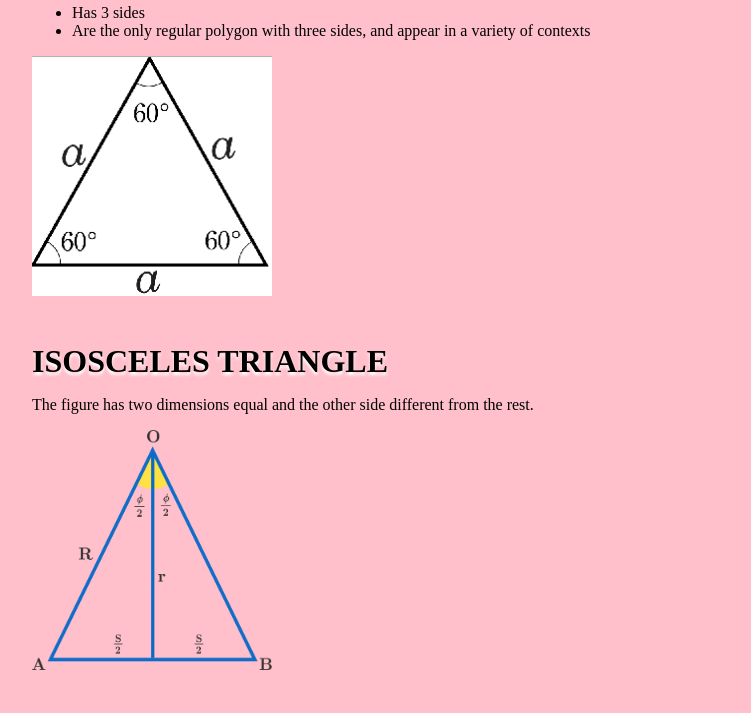
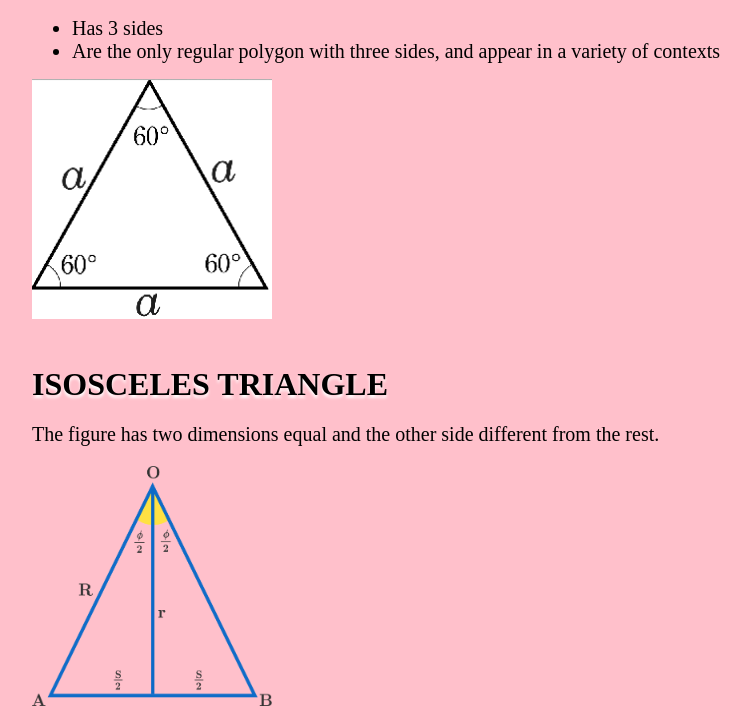
Before and after one commit to mwanginyambura/triangle-tracker, a plain HTML site: page index.html in a window 1280 px wide. Shown: the part 632-1345 px from the top of the page, without its empty margins (268-1019 px from the left). Drawn offline with nearby package versions, Linux system fonts and the light colour scheme; a web font is replaced by a local one.

Commit message:
Add changes in the README.md

```diff
--- a/css/styles.css
+++ b/css/styles.css
@@ -5,8 +5,7 @@
 body {
   text-align: centre;
   background-color: pink;
-  margin-left: 300px;
-
+  margin-left:300px;
 }
 
 img {
@@ -43,20 +42,28 @@ input[type=number] {
   position: relative;
   transition: 0.5s;
 }
+
 .button:submit span {
   padding-right: 25px;
 }
-h2{
+
+h2 {
   text-shadow: 0px 3px 3px white;
   font-size: 300%;
 }
-h4{
+
+h4 {
   text-shadow: 0px 3px 3px white;
   font-family: Stalemate;
   font-size: 200%;
   justify-content: center;
-  margin-bottom:10px;
+  margin-bottom: 10px;
 }
-#result{
+
+#result {
   font-size: 50px;
 }
+
+p, li {
+  font-size: 20px;
+}
```
Also changed, not shown: 1 other file.
